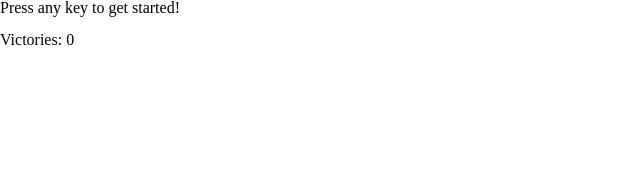
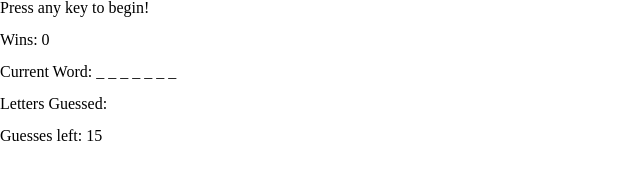
Before and after one commit to cza801/Hangman-Game, a plain HTML site: page Index.html in a window 1280 px wide. Shown: the whole page, without its empty margins (0-640 px from the left). Drawn offline with Linux system fonts and the light colour scheme.

```diff
--- a/Assets/javascript/game.js
+++ b/Assets/javascript/game.js
@@ -1,33 +1,110 @@
-
-var carMake = ['toyota','honda','ford','volkswagen', 'subaru'];
-var rand = carMake[Math.floor(Math.random() * carMake.length)];
-console.log(rand)
+var wordOptions = ['luffy', 'zoro', 'nami', 'usopp', 'sanji', 'chopper', 'robin', 'franky', 'brooke'];
+var wrongGuesses = [];
+var winCount = 0;
+var guessesLeft = 15;
+var chosenWord = "";
+var lettersInWord = [];
+var numberBlanks = 0;
+var blanksAndSuccess = [];
 
 
-document.onkeyup = function(start){
 
-	var alphabet = ['a', 'b', 'c', 'd', 'e', 'f', 'g', 'h',
-        'i', 'j', 'k', 'l', 'm', 'n', 'o', 'p', 'q', 'r', 's',
-        't', 'u', 'v', 'w', 'x', 'y', 'z'];
-    var word;
-    var space;
-    var counter;
-    var lives;
 
-// i think this belones in a function. But I was able to get this to work for now.
-    if (rand = 'toyota') {
-    	document.getElementById('unguessed').innerHTML = '-';
-    } else if (rand = 'honda') {
-    	document.getElementById('unguessed').innerHTML = '-----';
-    } else if (rand = 'ford') {
-    	document.getElementById('unguessed').innerHTML = '----';
-    } else if (rand = 'volkswagen') {
-    	document.getElementById('unguessed').innerHTML = '---------';
-    } else if (rand = 'subaru') {
-    	document.getElementById('unguessed').innerHTML = '------';
+//functions
+function startGame() {
+    // picking a random word from the word bank
+    chosenWord = wordOptions[Math.floor(Math.random() * wordOptions.length)];
+    lettersInWord = chosenWord.split("");
+    numberBlanks = lettersInWord.length;
+
+    //Reset
+    guessesleft = 15;
+    wrongGuesses = [];
+    blanksAndSuccess = [];
+
+    //getting the chosen word into dashes
+    for (var i = 0; i < numberBlanks; i++) {
+        blanksAndSuccess.push("_");
     }
 
- 	// document.getElementById('guesses')onkeypress =
+    //writing out the chosen word onto the HTML
+    document.getElementById('currentword').innerHTML = blanksAndSuccess.join(" ");
+    document.getElementById('guessesleft').innerHTML = guessesLeft;
+    document.getElementById('wins').innerHTML = winCount;
 
-	 // document.getElementById('unguessed').innerHTML = rand;
+    //Testing and Debugging
+    console.log(chosenWord)
+    console.log(lettersInWord)
+    console.log(numberBlanks)
+
 }
+
+function checkLetters(letter) {
+
+    var isLetterInWord = false;
+
+    for (var i = 0; i < numberBlanks; i++){
+        if(chosenWord[i] == letter) {
+            isLetterInWord = true;
+        }
+    }
+
+    if(isLetterInWord){
+        for (var i = 0; i < numberBlanks; i++) {
+            if(chosenWord[i] == letter) {
+                blanksAndSuccess[i] = letter;
+
+            }
+        }
+    }
+}
+
+
+//Main Process
+startGame()
+
+
+// document.onkeyup = function(event) {
+//     var letterGuessed = String.fromCharCode(event.keyCode).toLowerCase();
+//     checkLetters(letterGuessed)
+// }
+
+
+
+
+
+
+
+
+// var carMake = ['toyota','honda','ford','volkswagen', 'subaru'];
+// var rand = carMake[Math.floor(Math.random() * carMake.length)];
+// console.log(rand)
+
+
+// document.onkeyup = function(start){
+
+// 	var alphabet = ['a', 'b', 'c', 'd', 'e', 'f', 'g', 'h',
+//         'i', 'j', 'k', 'l', 'm', 'n', 'o', 'p', 'q', 'r', 's',
+//         't', 'u', 'v', 'w', 'x', 'y', 'z'];
+//     var word;
+//     var space;
+//     var counter;
+//     var lives;
+
+// // i think this belones in a function. But I was able to get this to work for now.
+//     if (rand = 'toyota') {
+//     	document.getElementById('unguessed').innerHTML = '-';
+//     } else if (rand = 'honda') {
+//     	document.getElementById('unguessed').innerHTML = '-----';
+//     } else if (rand = 'ford') {
+//     	document.getElementById('unguessed').innerHTML = '----';
+//     } else if (rand = 'volkswagen') {
+//     	document.getElementById('unguessed').innerHTML = '---------';
+//     } else if (rand = 'subaru') {
+//     	document.getElementById('unguessed').innerHTML = '------';
+//     }
+
+//  	// document.getElementById('guesses')onkeypress =
+
+// 	 // document.getElementById('unguessed').innerHTML = rand;
+// }
--- a/Index.html
+++ b/Index.html
@@ -7,26 +7,30 @@
 
 </head>
 <body>
-	<script type="text/javascript" src="Assets/javascript/game.js" ></script>
 
 	<div>
+		<h1>Press any key to begin!</h1>
+	</div>
+	<br>
+	<div>
+		Wins: <span id="wins">0</span>
+	</div>
+	<br>
 
-		<div>
+	<div>
+		<h1>Current Word:    <span id="currentword"></span></h1>
+	</div>
+	<br>
 
-			<p id="unguessed">Press any key to get started!</p>
-
-				<br>
-
-			<h2>Victories: 0 </h2>
-
-				<br>
-
-			<p id="guesses"></p>
-
-		</div>
-
+	<div>
+		<h2>Letters Guessed: <span id="lettersguessed"></span> </h2>
 	</div>
 
+	<br>
+	<div>
+		<h2>Guesses left: <span id="guessesleft"></span> </h2>
+	</div>
+	<script type="text/javascript" src="Assets/javascript/game.js" ></script>
 
 
 </body>
```
